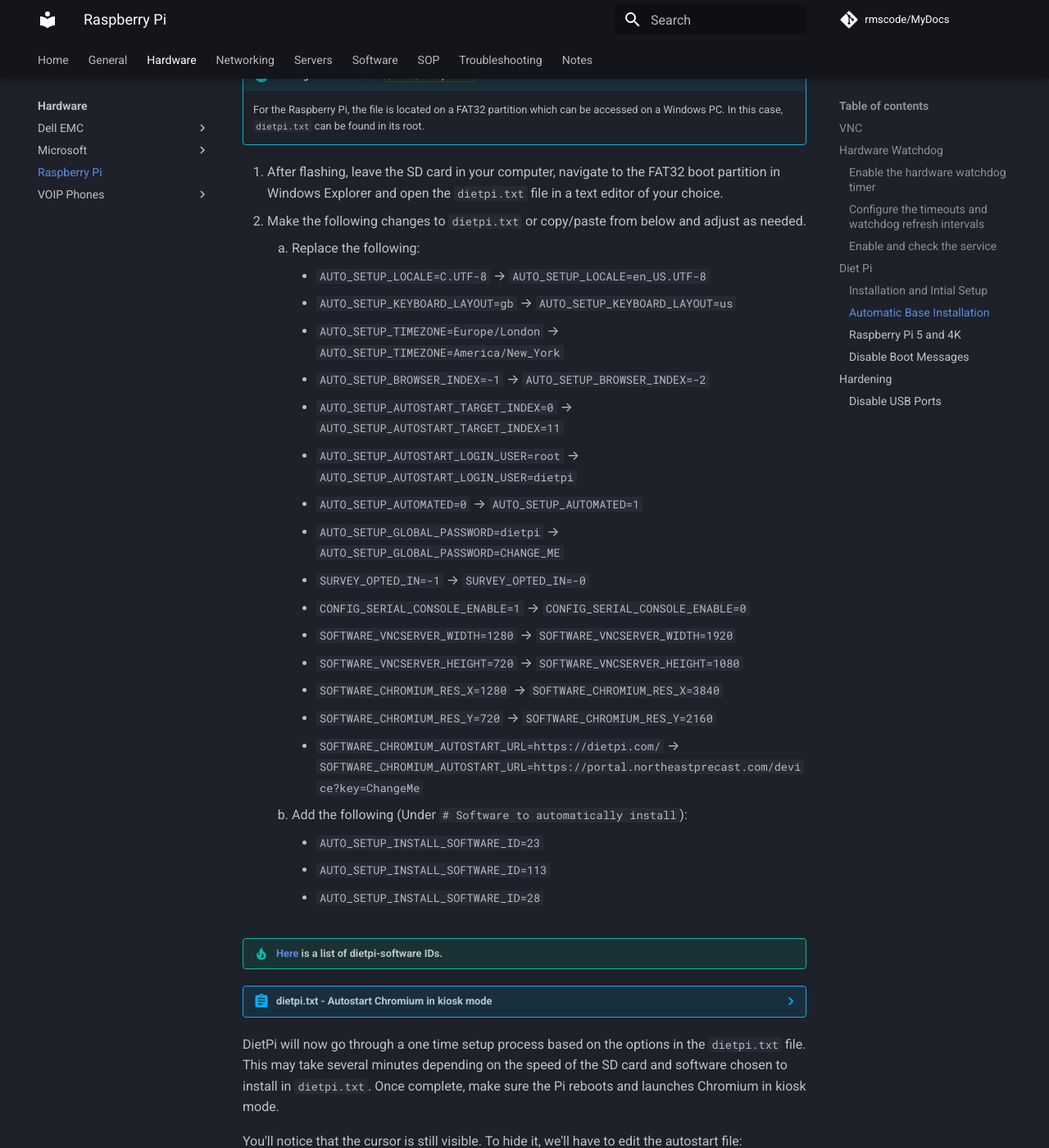
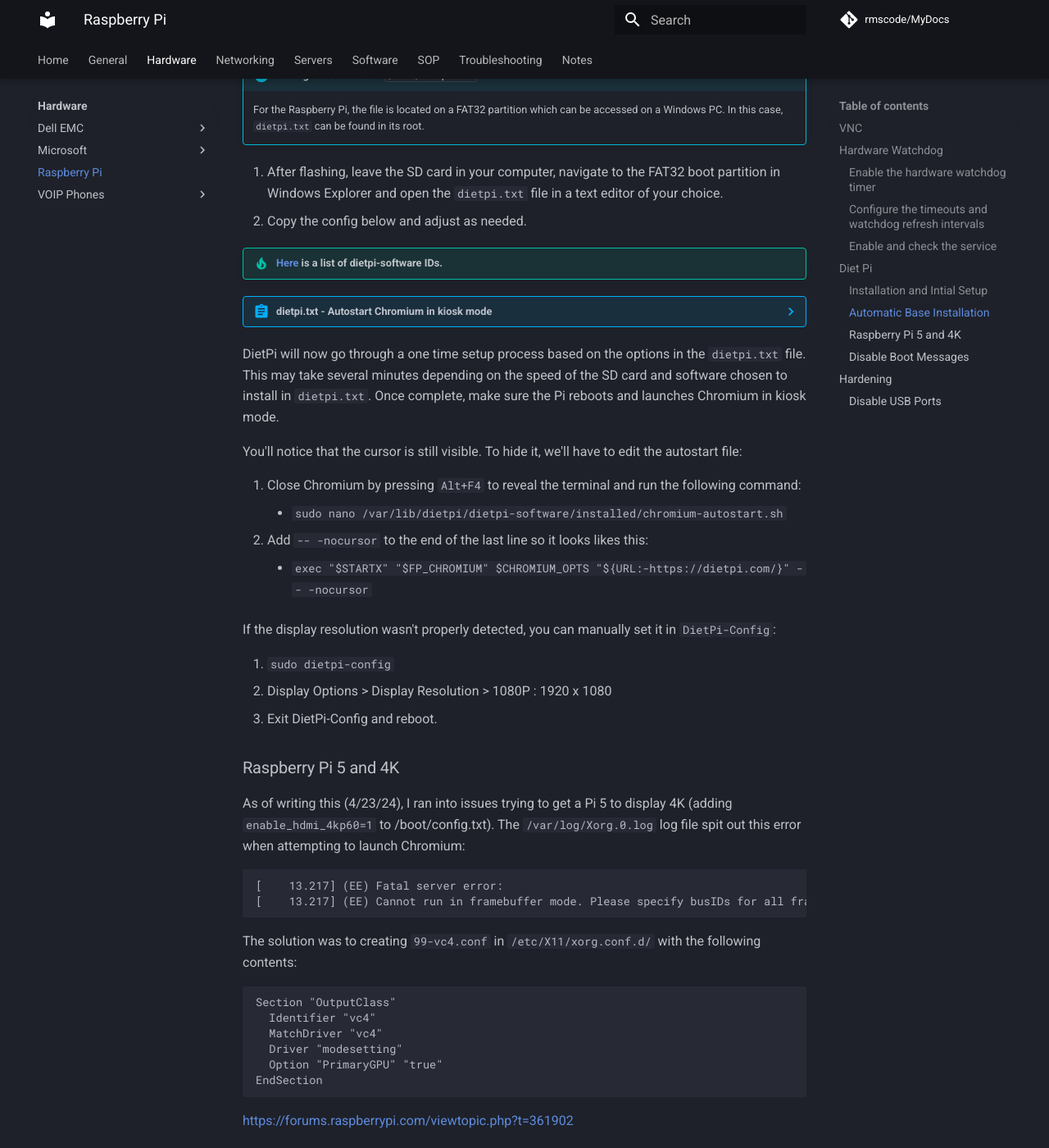
Before and after one commit to rmscode/binary-garden, an MkDocs documentation site: the page built from docs/hardware/raspberrypi.md, in a window 1280 px wide and 1400 px high, scrolled down 3489 px. Shown: the whole window at 82% size. Built offline with MkDocs 1.6.1 and Material for MkDocs 9.7.7, drawn with Linux system fonts in a browser that asks for light colours; comment, search, counter and statistics services are not loaded.

Commit message:
Update raspberrypi.md

```diff
--- a/docs/hardware/raspberrypi.md
+++ b/docs/hardware/raspberrypi.md
@@ -145,27 +145,7 @@
     For the Raspberry Pi, the file is located on a FAT32 partition which can be accessed on a Windows PC. In this case, `dietpi.txt` can be found in its root.
 
 1. After flashing, leave the SD card in your computer, navigate to the FAT32 boot partition in Windows Explorer and open the `dietpi.txt` file in a text editor of your choice.
-2. Make the following changes to `dietpi.txt` or copy/paste from below and adjust as needed.
-      1. Replace the following:
-          - `AUTO_SETUP_LOCALE=C.UTF-8` &rarr; `AUTO_SETUP_LOCALE=en_US.UTF-8`
-          - `AUTO_SETUP_KEYBOARD_LAYOUT=gb` &rarr; `AUTO_SETUP_KEYBOARD_LAYOUT=us`
-          - `AUTO_SETUP_TIMEZONE=Europe/London` &rarr; `AUTO_SETUP_TIMEZONE=America/New_York`
-          - `AUTO_SETUP_BROWSER_INDEX=-1` &rarr; `AUTO_SETUP_BROWSER_INDEX=-2`
-          - `AUTO_SETUP_AUTOSTART_TARGET_INDEX=0` &rarr; `AUTO_SETUP_AUTOSTART_TARGET_INDEX=11`
-          - `AUTO_SETUP_AUTOSTART_LOGIN_USER=root` &rarr; `AUTO_SETUP_AUTOSTART_LOGIN_USER=dietpi`
-          - `AUTO_SETUP_AUTOMATED=0` &rarr; `AUTO_SETUP_AUTOMATED=1`
-          - `AUTO_SETUP_GLOBAL_PASSWORD=dietpi` &rarr; `AUTO_SETUP_GLOBAL_PASSWORD=CHANGE_ME`
-          - `SURVEY_OPTED_IN=-1` &rarr; `SURVEY_OPTED_IN=-0`
-          - `CONFIG_SERIAL_CONSOLE_ENABLE=1` &rarr; `CONFIG_SERIAL_CONSOLE_ENABLE=0`
-          - `SOFTWARE_VNCSERVER_WIDTH=1280` &rarr; `SOFTWARE_VNCSERVER_WIDTH=1920`
-          - `SOFTWARE_VNCSERVER_HEIGHT=720` &rarr; `SOFTWARE_VNCSERVER_HEIGHT=1080`
-          - `SOFTWARE_CHROMIUM_RES_X=1280` &rarr; `SOFTWARE_CHROMIUM_RES_X=3840`
-          - `SOFTWARE_CHROMIUM_RES_Y=720` &rarr; `SOFTWARE_CHROMIUM_RES_Y=2160`
-          - `SOFTWARE_CHROMIUM_AUTOSTART_URL=https://dietpi.com/` &rarr; `SOFTWARE_CHROMIUM_AUTOSTART_URL=https://portal.northeastprecast.com/device?key=ChangeMe`
-      2. Add the following (Under `# Software to automatically install`):
-          - `AUTO_SETUP_INSTALL_SOFTWARE_ID=23`
-          - `AUTO_SETUP_INSTALL_SOFTWARE_ID=113`
-          - `AUTO_SETUP_INSTALL_SOFTWARE_ID=28`
+2. Copy the config below and adjust as needed.
 
 !!! tip "[Here](https://github.com/MichaIng/DietPi/wiki/DietPi-Software-list) is a list of dietpi-software IDs."
 
```
